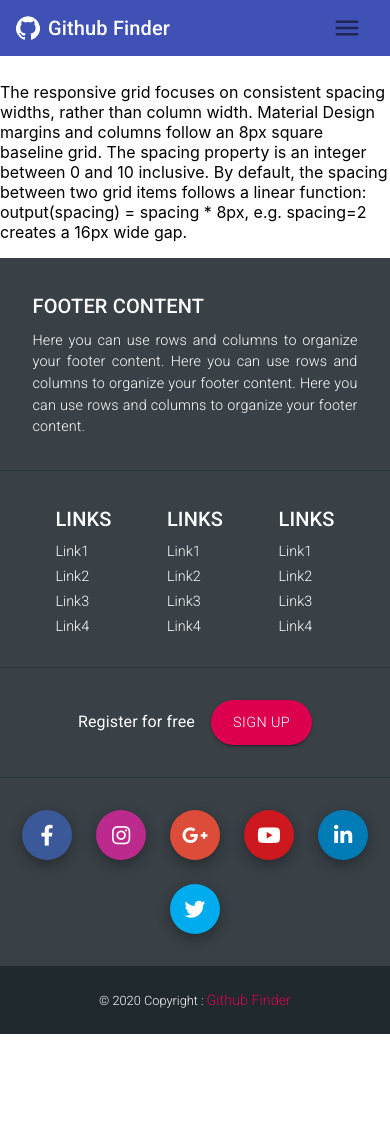
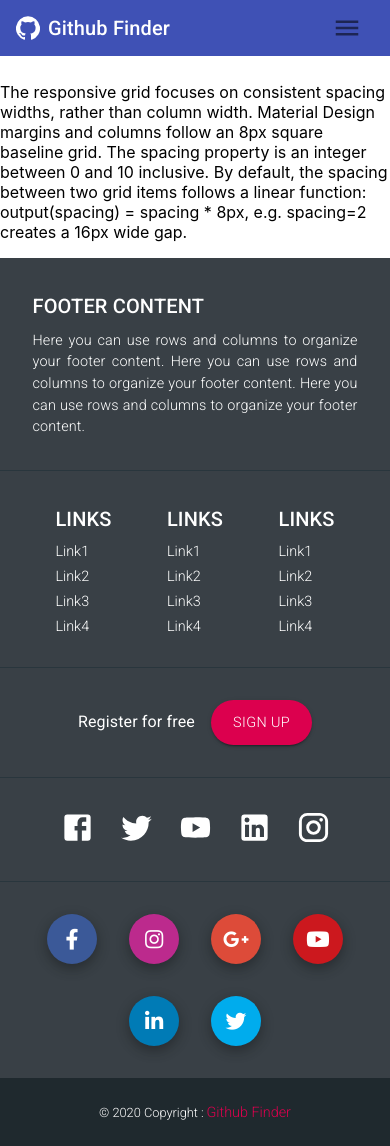
Before and after one commit to altafjava/githubfinder-materialui, a React (Create React App) app: page / in a window 390 px wide. Before the commit the page ends 1034 px from the top, so only its background shows below. Built offline with nearby package versions, Linux system fonts and the light colour scheme.

Commit message:
in mobile device horizontal scroll bug fixed

```diff
--- a/src/components/layout/footer/FaSocialIcon.js
+++ b/src/components/layout/footer/FaSocialIcon.js
@@ -38,9 +38,12 @@ const styles = makeStyles((theme) => ({
 
 const FaSocialIcon = () => {
   const classes = styles();
+
   return (
-    <Grid item className={[classes.gridMainItem, classes.socialIconContainer].join(' ')}>
-      <Grid container justify='center' spacing={3} alignItems='center'>
+    <Grid item>
+      <Grid container justify='center'>
+        <Grid item xs={10} className={[classes.gridMainItem, classes.socialIconContainer].join(' ')}>
+          <Grid container justify='center' spacing={4} alignItems='center'>
             <Grid item>
               <Link href='https://www.facebook.com/' color='inherit' target='_blank' rel='noopener noreferrer'>
                 <div className={[classes.socialIcon, classes.facebookColor].join(' ')}>
@@ -85,6 +88,8 @@ const FaSocialIcon = () => {
             </Grid>
           </Grid>
         </Grid>
+      </Grid>
+    </Grid>
   );
 };
 
--- a/src/components/layout/footer/Footer.js
+++ b/src/components/layout/footer/Footer.js
@@ -3,8 +3,8 @@ import Link from '@material-ui/core/Link';
 import { makeStyles, useTheme } from '@material-ui/styles';
 import React, { Fragment } from 'react';
 import { Link as RouterLink } from 'react-router-dom';
-// import MuiSocialIcon from './MuiSocialIcon';
 import FaSocialIcon from './FaSocialIcon';
+import MuiSocialIcon from './MuiSocialIcon';
 
 const styles = makeStyles((theme) => ({
   footer: {
@@ -145,14 +145,9 @@ const Footer = () => {
       </Grid>
     </Fragment>
   );
-
-  return (
-    <footer className={classes.footer}>
-      <Grid container direction='column' className={classes.gridContainer}>
-        {/* Footer Content & Links */}
-        {isScreenBiggerThanSm ? footerContentAndLinksForDesktop : footerContentAndLinksForMobile}
-        <Divider classes={{ root: classes.dividerColor }} />
-        {/* Signup Item */}
+  const signupItem = (
+    <Grid item>
+      <Grid container justify='center'>
         <Grid item className={classes.gridMainItem}>
           <Grid container justify='center' spacing={2} alignItems='center'>
             <Grid item>
@@ -165,10 +160,10 @@ const Footer = () => {
             </Grid>
           </Grid>
         </Grid>
-        <Divider classes={{ root: classes.dividerColor }} />
-        {/* Social Icon Item */}
-        <FaSocialIcon />
-        {/* Copyright Item */}
+      </Grid>
+    </Grid>
+  );
+  const copyrightItem = (
     <Grid item className={[classes.gridMainItem, classes.copyrightContainer].join(' ')}>
       <Grid container justify='center' alignItems='center'>
         <Grid item>
@@ -179,6 +174,22 @@ const Footer = () => {
         </Grid>
       </Grid>
     </Grid>
+  );
+  return (
+    <footer className={classes.footer}>
+      <Grid container direction='column'>
+        {/* Footer Content & Links */}
+        {isScreenBiggerThanSm ? footerContentAndLinksForDesktop : footerContentAndLinksForMobile}
+        <Divider classes={{ root: classes.dividerColor }} />
+        {/* Signup Item */}
+        {signupItem}
+        <Divider classes={{ root: classes.dividerColor }} />
+        {/* Social Icon Item */}
+        <MuiSocialIcon />
+        <Divider classes={{ root: classes.dividerColor }} />
+        <FaSocialIcon />
+        {/* Copyright Item */}
+        {copyrightItem}
       </Grid>
     </footer>
   );
--- a/src/components/layout/footer/MuiSocialIcon.js
+++ b/src/components/layout/footer/MuiSocialIcon.js
@@ -13,6 +13,8 @@ const styles = makeStyles((theme) => ({
 const MuiSocialIcon = () => {
   const classes = styles();
   return (
+    <Grid item>
+      <Grid container justify='center'>
         <Grid item className={classes.gridMainItem}>
           <Grid container justify='center' spacing={3}>
             <Grid item>
@@ -42,6 +44,8 @@ const MuiSocialIcon = () => {
             </Grid>
           </Grid>
         </Grid>
+      </Grid>
+    </Grid>
   );
 };
 
```
Lines whose indentation alone changed are shown as unchanged.
